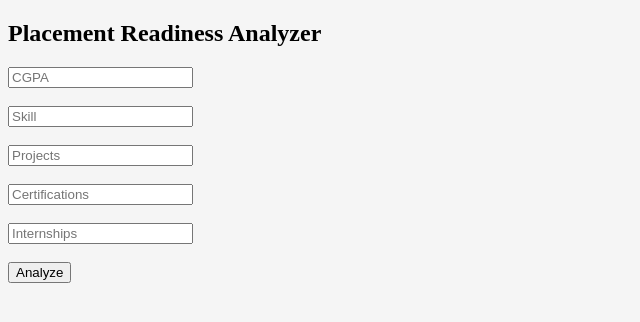
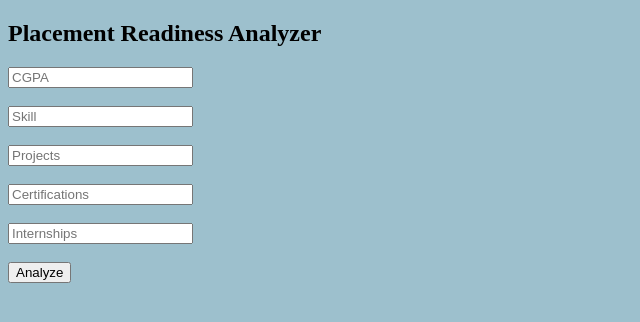
Before and after one commit to padmapriya0128-collab/analytics_project, a Flask app: page / in a window 1280 px wide. Shown: the top 322 px of the page, without its empty margins (0-640 px from the left). Run offline with Flask 3, Linux system fonts and the light colour scheme.

Commit message:
clr adujust

```diff
--- a/static/styles.css
+++ b/static/styles.css
@@ -1,5 +1,5 @@
 body {
-    background-color: #f5f5f5;
+    background-color: #9dc0cd;
 }
 
 h1 {
@@ -7,5 +7,5 @@ h1 {
 }
 
 p {
-    color: green;
+    color: blue;
 }
```
